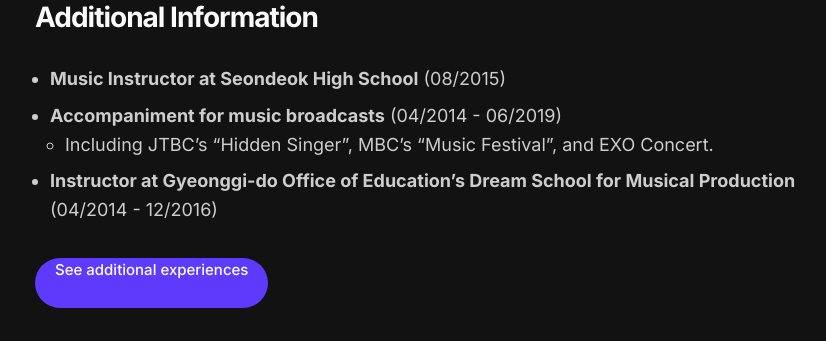
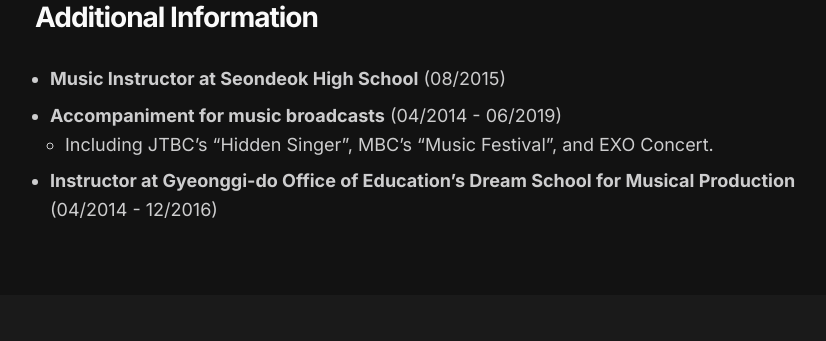
Before and after one commit to haeundev/haeundev.github.io, a Jekyll site: the page built from _pages/CV.md, in a window 1280 px wide and 900 px high, scrolled down 2896 px, cut to the strip 0-341 px from the top of the window. Shown: the whole strip, without its empty margins (215-1041 px from the left). Built offline with Jekyll 4.4.1, drawn with Linux system fonts in a browser that asks for light colours.

Commit message:
removed button

```diff
--- a/_pages/CV.md
+++ b/_pages/CV.md
@@ -68,6 +68,3 @@ image: '/images/01.png'
 - **Accompaniment for music broadcasts** (04/2014 - 06/2019)
   - Including JTBC's "Hidden Singer", MBC's "Music Festival", and EXO Concert.
 - **Instructor at Gyeonggi-do Office of Education's Dream School for Musical Production** (04/2014 - 12/2016)
-
-
-<a href="https://haeundev.github.io/spacecleaners/" class="button button--rounded disqus-button" type="button">See additional experiences</a>
```
